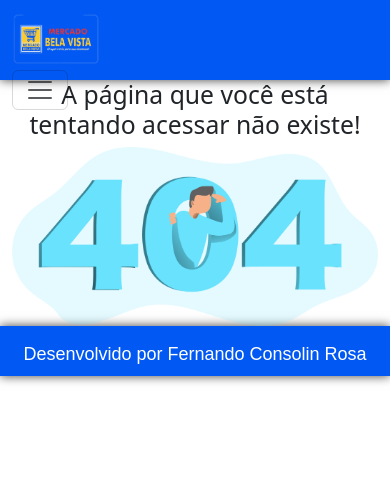
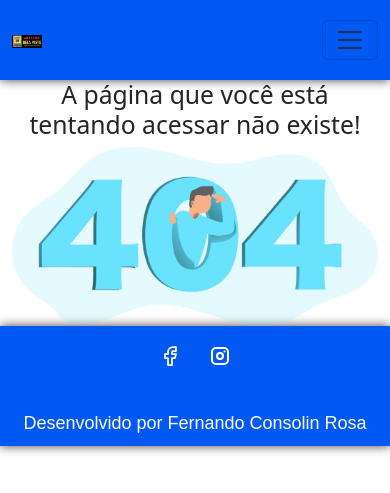
Before and after one commit to FernandoConsolinRosa11/SiteProjetoFacul, a PHP site: page /ofertas in a window 390 px wide. Shown: the top 493 px of the page. Run offline with PHP 8.4, Linux system fonts and the light colour scheme.

Commit message:
novasadicoes

```diff
--- a/css/estilo.css
+++ b/css/estilo.css
@@ -1,21 +1,21 @@
 @import url("https://fonts.googleapis.com/css2?family=Oswald:wght@200..700&display=swap");
 
-:root{
---darkblue:#0258F2;
---Yellow:#ebdb00;
---Clear:white;
---Red:#b10000;
+:root {
+  --darkblue: #0258f2;
+  --Yellow: #ebdb00;
+  --Clear: white;
+  --Red: #b10000;
 }
 
 * {
   padding: 0;
   margin: 0;
-  box-sizing: border-box;
 }
 
 body {
   font-size: 18px;
   background-color: white;
+  box-sizing: border-box;
 }
 
 p {
@@ -27,6 +27,18 @@
   height: 80px;
   box-shadow: 0 0 10px rgba(0, 0, 0, 0.747);
   z-index: 100;
+  position: static;
+  .icon {
+    margin: 5px;
+    color: var(--Clear) !important;
+    transition: 0.5s all;
+  }
+  .icon:hover {
+    color: var(--Yellow) !important;
+  }
+  .logo {
+    width: 30px;
+  }
 }
 .navbar .nav-item .nav-link {
   color: #ffffff;
@@ -40,14 +52,21 @@
 
 .footer {
   background-color: var(--darkblue);
-  height: 50px;
+  height: 120px;
   box-shadow: 0 0 10px rgba(0, 0, 0, 0.747);
   z-index: 100;
+  position: static;
 }
 .footer p {
-  padding-top: 15px;
   color: #ffffff;
   text-align: center;
+  svg{
+    color: var(--Clear);
+    transition: 0.5s all;
+  }
+  svg:hover{
+    color: var(--Yellow);
+  }
 }
 
 .show {
@@ -62,7 +81,7 @@
   justify-content: space-between;
   align-items: center;
   padding: 10px;
-  .grade img{
+  .grade img {
     padding: 15px;
     height: 250px;
   }
@@ -74,7 +93,8 @@
   margin: 10px 0 10px 0;
 }
 
-#quemsomos, #localizacao {
+#quemsomos,
+#localizacao {
   background: var(--darkblue);
 }
 
@@ -94,7 +114,6 @@
   color: var(--darkblue);
 }
 
-
 svg {
   margin: 10px;
 }
@@ -102,13 +121,13 @@
 .grade {
   border: 2px solid var(--darkblue);
   width: 20%;
-  transition: 0.3s all ;
+  transition: 0.3s all;
   margin: 0 5px 0 5px;
 }
-.grade:hover{
+.grade:hover {
   box-shadow: 0 0 15px var(--darkblue);
 }
-.especial{
+.especial {
   background-color: var(--Red);
   color: var(--Clear);
   padding: 15px;
@@ -116,7 +135,7 @@
   text-decoration: none;
   transition: 0.5s all;
 }
-.especial:hover{
+.especial:hover {
   background-color: var(--Clear);
   color: var(--Red);
   border: 1px solid var(--Red);
@@ -129,3 +148,21 @@
 .text-blue {
   color: var(--darkblue);
 }
+
+/*-------Responsividade---------*/
+
+@media (max-width: 450px) {
+  #produtos {
+    .container-flex {
+      display: block;
+      text-align: center;
+      .grade {
+        margin-bottom: 10px;
+        width: 100%;
+      }
+    }
+  }
+  h2{
+    text-align: center;
+  }
+}
--- a/index.php
+++ b/index.php
@@ -10,13 +10,12 @@
   <link rel="stylesheet" href="css/estilo.css">
   <link href="https://unpkg.com/aos@2.3.1/dist/aos.css" rel="stylesheet">
   <link rel="shortcut icon" href="favicon.ico" type="image/x-icon">
-  <link href='https://unpkg.com/boxicons@2.1.4/css/boxicons.min.css' rel='stylesheet'>
 </head>
 
 <body>
  <nav class="navbar navbar-expand-lg ">
   <div class="container-fluid">
-    <a class="navbar-brand" href="home"><img src="img/logo2.png" alt="logo" class="w-25"></a>
+    <a class="navbar-brand" href="home"><img src="img/bv.jpg" alt="logo" class="logo"></a>
     <button class="navbar-toggler" type="button" data-bs-toggle="collapse" data-bs-target="#navbarSupportedContent" aria-controls="navbarSupportedContent" aria-expanded="false" aria-label="Toggle navigation">
       <span class="navbar-toggler-icon"></span>
     </button>
@@ -67,7 +66,11 @@
         AOS.init();
     </script>
   <footer class="footer w-100">
-    <p>Desenvolvido por Fernando Consolin Rosa</p>
+      <p class="mx-auto p-2">
+        <a href=""><svg  xmlns="http://www.w3.org/2000/svg"  width="24"  height="24"  viewBox="0 0 24 24"  fill="none"  stroke="currentColor"  stroke-width="1.75"  stroke-linecap="round"  stroke-linejoin="round"  class="icon icon-tabler icons-tabler-outline icon-tabler-brand-facebook"><path stroke="none" d="M0 0h24v24H0z" fill="none"/><path d="M7 10v4h3v7h4v-7h3l1 -4h-4v-2a1 1 0 0 1 1 -1h3v-4h-3a5 5 0 0 0 -5 5v2h-3" /></svg></a>
+        <a href=""><svg  xmlns="http://www.w3.org/2000/svg"  width="24"  height="24"  viewBox="0 0 24 24"  fill="none"  stroke="currentColor"  stroke-width="2"  stroke-linecap="round"  stroke-linejoin="round"  class="icon icon-tabler icons-tabler-outline icon-tabler-brand-instagram"><path stroke="none" d="M0 0h24v24H0z" fill="none"/><path d="M4 8a4 4 0 0 1 4 -4h8a4 4 0 0 1 4 4v8a4 4 0 0 1 -4 4h-8a4 4 0 0 1 -4 -4z" /><path d="M9 12a3 3 0 1 0 6 0a3 3 0 0 0 -6 0" /><path d="M16.5 7.5v.01" /></svg></a>
+      </p>
+    <p class="mx-auto p-2">Desenvolvido por Fernando Consolin Rosa</p>
   </footer>
 
 
```
Also changed, not shown: img/belavista.jpg (added), img/bv.jpg (added), img/logo.jpg (deleted), img/logo2.png (deleted). Lines whose indentation alone changed are shown as unchanged.
